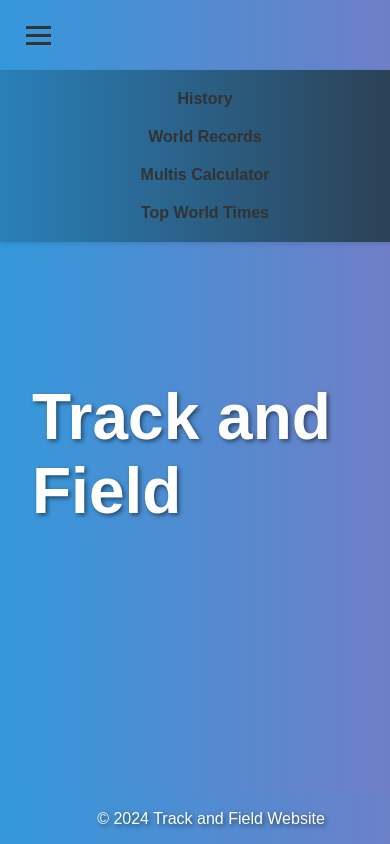
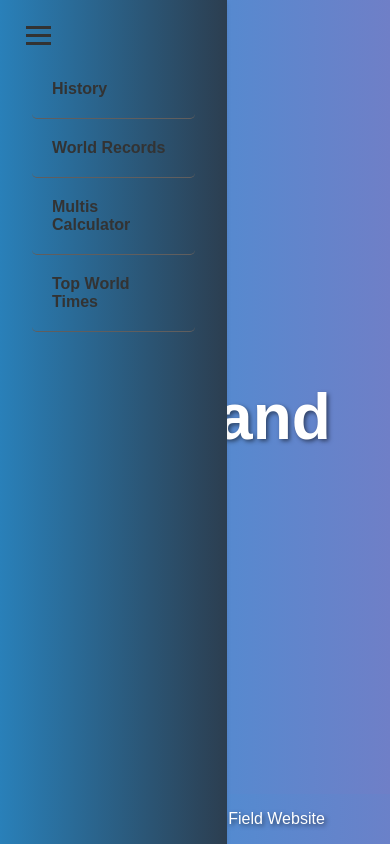
Before and after one commit to mitchellpiehl/mitchellpiehl.github.io, a plain HTML site: page index.html in a window 390 px wide. Both pictures are taken after a click on the button 38 px from the left and 35 px from the top of the page. Shown: the top 844 px of the page. Drawn offline with Linux system fonts and the light colour scheme.

Commit message:
Fixed mobile nav display on index.html

```diff
--- a/index.html
+++ b/index.html
@@ -307,21 +307,24 @@
             /* Show mobile menu when toggled */
             #main-nav.show-mobile {
                 display: block;
-                position: absolute;
-                top: 70px; /* Adjust as needed */
+                position: fixed;
+                top: 0; /* Adjust as needed */
                 left: 0;
-                width: 100%;
+                width: 50%;
+                height: 100%;
                 background-color: #f9f9f9;
-                padding: 10px;
+                padding-top: 60px; /* Adjust as needed */
                 box-shadow: 0px 2px 4px rgba(0, 0, 0, 0.1);
+                z-index: 1000; /* Ensure it's above other content */
             }
 
             #main-nav.show-mobile a {
                 display: block;
-                padding: 10px;
-                text-align: center;
+                padding: 20px;
+                text-align: left;
                 text-decoration: none;
                 color: #333;
+                border-bottom: 1px solid #605e5e; /* Add a separator between links */
             }
         }
 
```
